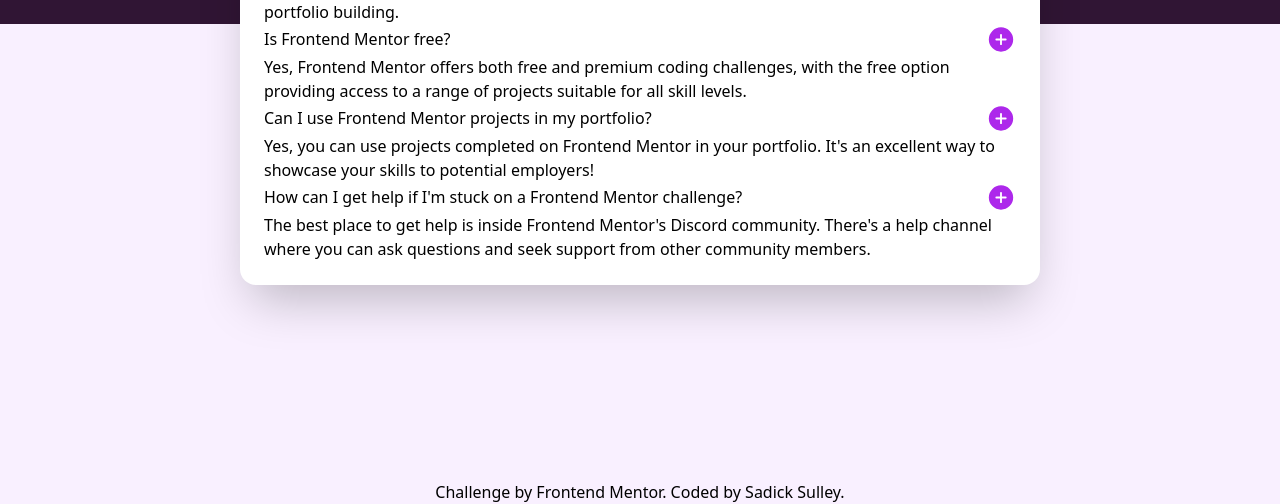
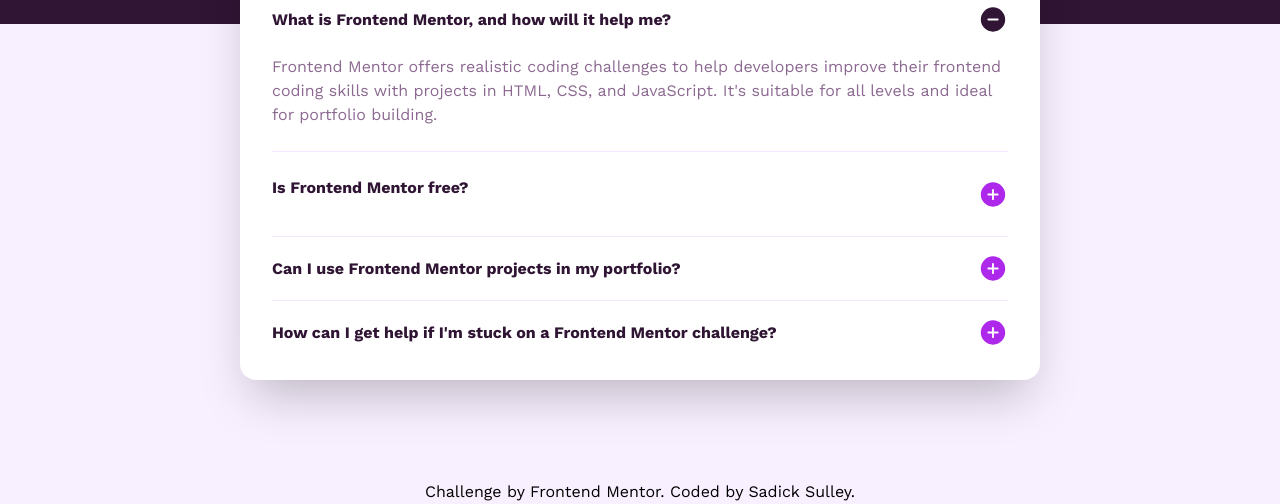
Before and after one commit to Sulley-Sadick/FAQ-ACCORDIOIN-MAIN, a website: page index.html in a window 1280 px wide. Shown: the part 296-800 px from the top of the page. Drawn offline with nearby package versions, Linux system fonts and the light colour scheme.

Commit message:
General styling improvements

```diff
--- a/index.html
+++ b/index.html
@@ -16,85 +16,114 @@
         <title>Frontend Mentor | FAQ accordion</title>
     </head>
     <body
-        class="flex h-screen w-full flex-col bg-[var(--purple-100)] bg-[url(./assets/images/background-pattern-mobile.svg)] bg-top bg-no-repeat px-[1.5rem] font-[var(--font-family)] sm:bg-[url(/assets/images/background-pattern-desktop.svg)]"
+        class="flex-center h-screen w-full flex-col bg-[var(--purple-100)] bg-[url(/assets/images/background-pattern-mobile.svg)] bg-top bg-no-repeat px-[1.5rem] font-[Work_Sans] text-[var(--font-size)] sm:bg-[url(/assets/images/background-pattern-desktop.svg)]"
     >
         <main
-            class="mt-[10rem] mb-[1rem] w-auto max-w-[35rem] rounded-[1rem] bg-[var(--white-color)] p-[1.5rem] shadow-2xl sm:max-w-[50rem]"
+            class="mx-[1rem] mt-[7rem] mb-[1rem] w-auto max-w-[35rem] rounded-[1rem] bg-[var(--white-color)] p-[2rem] shadow-2xl sm:mt-[12rem] sm:max-w-[50rem]"
         >
             <section>
-                <div class="flex items-center">
+                <div class="mb-4 flex items-center">
                     <img
                         src="./assets/images/icon-star.svg"
                         alt="star icon"
-                        class="mr-[1rem] w-[2rem]"
+                        class="mr-[2rem] w-[1.7rem]"
                     />
-                    <h1 class="">FAQs</h1>
+                    <h1
+                        class="text-[2.5rem] font-[var(--font-weight-700)] text-[var(--purple-950)]"
+                    >
+                        FAQs
+                    </h1>
                 </div>
-                <div class="flex">
-                    <h2 class="">
+                <div class="flex-center mb-5">
+                    <h2
+                        class="cursor-pointer font-[var(--font-weight-700)] text-[var(--purple-950)] hover:text-[var(--purple-600)]"
+                    >
                         What is Frontend Mentor, and how will it help me?
                     </h2>
                     <img
                         src="./assets/images/icon-minus.svg"
                         alt="minus icon"
-                        class=""
+                        class="cursor-pointer"
+                        id="minus-icon"
                     />
                 </div>
             </section>
-            <section class="">
-                <p class="">
+            <section class="mb-[1.5rem] text-[var(--purple-600)]">
+                <p class="paragraph">
                     Frontend Mentor offers realistic coding challenges to help
                     developers improve their frontend coding skills with
                     projects in HTML, CSS, and JavaScript. It's suitable for all
                     levels and ideal for portfolio building.
                 </p>
             </section>
-            <section class="Q-and-A-section">
-                <div class="">
-                    <div class="flex">
-                        <h2 class="">Is Frontend Mentor free?</h2>
+
+            <hr class="my-[1rem] text-[var(--color-purple-100)]" />
+
+            <section>
+                <div class="my-[1.5rem]">
+                    <div class="flex-center">
+                        <h2
+                            class="mb-3 cursor-pointer font-[var(--font-weight-700)] text-[var(--purple-950)] hover:text-[var(--purple-600)]"
+                        >
+                            Is Frontend Mentor free?
+                        </h2>
                         <img
                             src="./assets/images/icon-plus.svg"
                             alt="plus icon"
-                            class=""
+                            class="cursor-pointer"
+                            id="plus-icon"
                         />
                     </div>
-                    <p class="">
+                    <p
+                        class="paragraph mb-[1.5rem] hidden text-[var(--purple-600)]"
+                    >
                         Yes, Frontend Mentor offers both free and premium coding
                         challenges, with the free option providing access to a
                         range of projects suitable for all skill levels.
                     </p>
                 </div>
+                <hr class="my-[1rem] text-[var(--color-purple-100)]" />
                 <div class="">
-                    <div class="flex">
-                        <h2 class="">
+                    <div class="flex-center">
+                        <h2
+                            class="cursor-pointer font-[var(--font-weight-700)] text-[var(--purple-950)] hover:text-[var(--purple-600)]"
+                        >
                             Can I use Frontend Mentor projects in my portfolio?
                         </h2>
                         <img
                             src="./assets/images/icon-plus.svg"
                             alt="plus icon"
-                            class=""
+                            class="cursor-pointer"
+                            id="plus-icon"
                         />
                     </div>
-                    <p class="">
+                    <p
+                        class="paragraph mb-[1.5rem] hidden text-[var(--purple-600)]"
+                    >
                         Yes, you can use projects completed on Frontend Mentor
                         in your portfolio. It's an excellent way to showcase
                         your skills to potential employers!
                     </p>
                 </div>
+                <hr class="my-[1rem] text-[var(--color-purple-100)]" />
                 <div class="help-seeking">
-                    <div class="flex">
-                        <h2 class="">
+                    <div class="flex-center">
+                        <h2
+                            class="cursor-pointer font-[var(--font-weight-700)] text-[var(--purple-950)] hover:text-[var(--purple-600)]"
+                        >
                             How can I get help if I'm stuck on a Frontend Mentor
                             challenge?
                         </h2>
                         <img
                             src="./assets/images/icon-plus.svg"
                             alt="plus icon"
-                            class=""
+                            class="cursor-pointer"
+                            id="plus-icon"
                         />
                     </div>
-                    <p class="">
+                    <p
+                        class="paragraph mb-[1.5rem] hidden text-[var(--purple-600)]"
+                    >
                         The best place to get help is inside Frontend Mentor's
                         Discord community. There's a help channel where you can
                         ask questions and seek support from other community
--- a/script.js
+++ b/script.js
@@ -0,0 +1,20 @@
+/* / Activate strict mode */
+'use strict'
+
+/* Selecting elements */
+const plusIcons = document.querySelectorAll('#plus-icon')
+const minusIcon = document.getElementById('minus-icon')
+const paragraphs = document.querySelectorAll('.paragraph')
+
+plusIcons.forEach((plusIcon) => {
+    plusIcon.addEventListener('click', () => {
+        if ((plusIcon.src = 'assets/images/icon-plus.svg')) {
+            plusIcon.src = 'assets/images/icon-minus.svg'
+        } else {
+            plusIcon.src = 'assets/images/icon-plus.svg'
+        }
+        for (const paragraph of paragraphs) {
+            paragraph.style.display = 'block'
+        }
+    })
+})
--- a/src/input.css
+++ b/src/input.css
@@ -5,9 +5,10 @@
 @import 'tailwindcss';
 
 /* @theme styles */
-@theme {
+@layer base {
+    :root {
         /* font */
-    --font-size: 1rem;
+        --font-size: 5rem;
         --font-family: 'Work Sans', sans-serif;
         --font-weight-400: 400;
         --font-weight-600: 600;
@@ -19,9 +20,11 @@
         --purple-950: hsl(292, 42%, 14%);
         --white-color: hsl(0, 100%, 100%);
     }
+}
 
-@layer {
-    .flex {
+/* @layer components styles */
+@layer components {
+    .flex-center {
         @apply flex items-center justify-between;
     }
 }
```
Also changed, not shown: src/output.css, 1 other file. Lines whose indentation alone changed are shown as unchanged.
